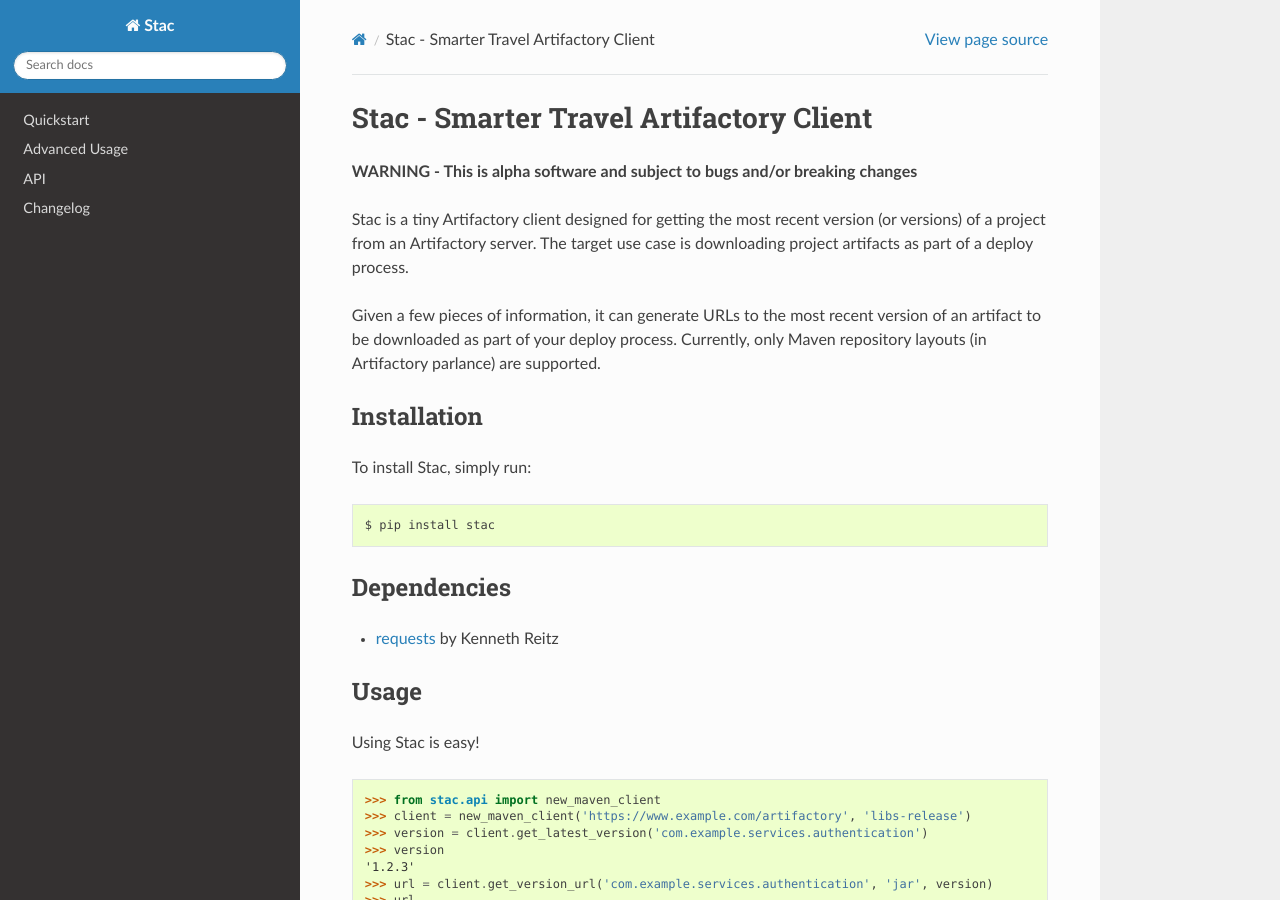
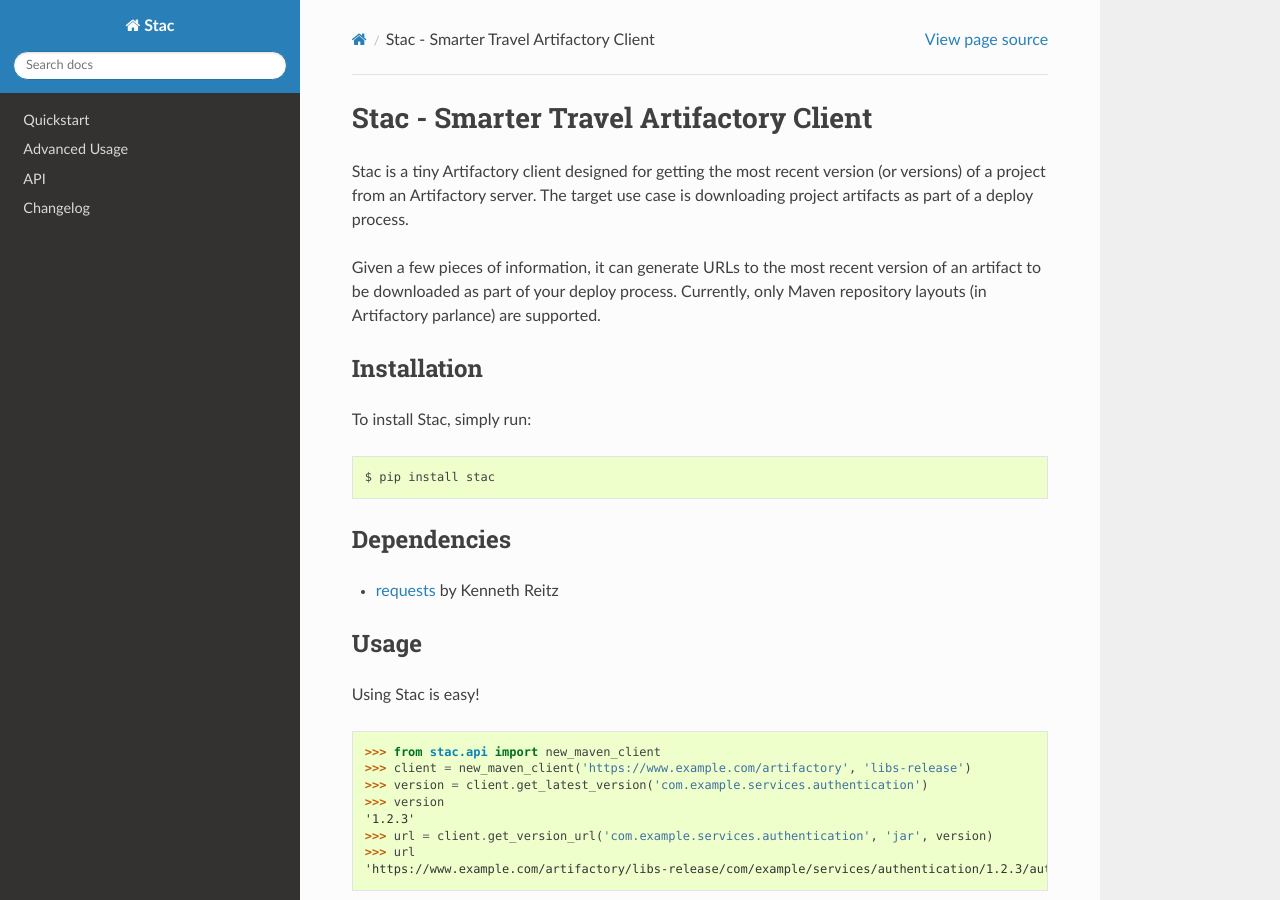
Before and after one commit to smarter-travel-media/stac, a Sphinx documentation site: the page built from doc/index.rst, in a window 1280 px wide and 900 px high. Built offline with Sphinx 7.4.7 and the Read the Docs theme 2.0.0, drawn with Linux system fonts in a browser that asks for light colours; the version number could not be read and is left out.

Commit message:
Remove alpha warning

```diff
--- a/README.rst
+++ b/README.rst
@@ -3,8 +3,6 @@
 
 .. image:: https://travis-ci.org/smarter-travel-media/stac.svg?branch=master
     :target: https://travis-ci.org/smarter-travel-media/stac
-
-**WARNING - This is alpha software and subject to bugs and/or breaking changes**
 
 Stac is a tiny Artifactory client designed for getting the most recent version (or versions)
 of a project from an Artifactory server. The target use case is downloading project artifacts
--- a/doc/index.rst
+++ b/doc/index.rst
@@ -5,8 +5,6 @@
 
 Stac - Smarter Travel Artifactory Client
 ========================================
-
-**WARNING - This is alpha software and subject to bugs and/or breaking changes**
 
 Stac is a tiny Artifactory client designed for getting the most recent version (or versions)
 of a project from an Artifactory server. The target use case is downloading project artifacts
```
